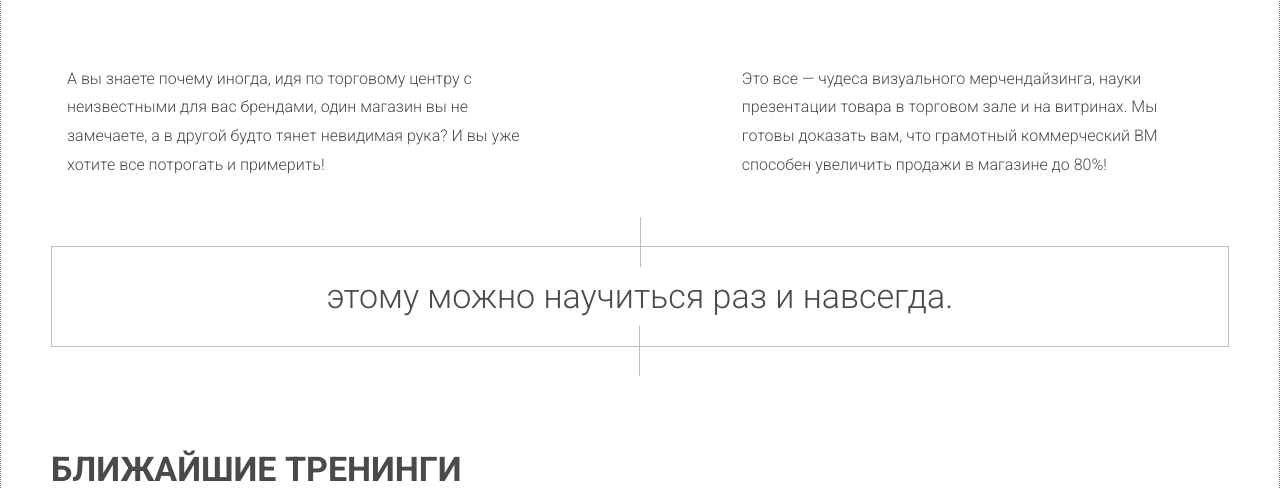
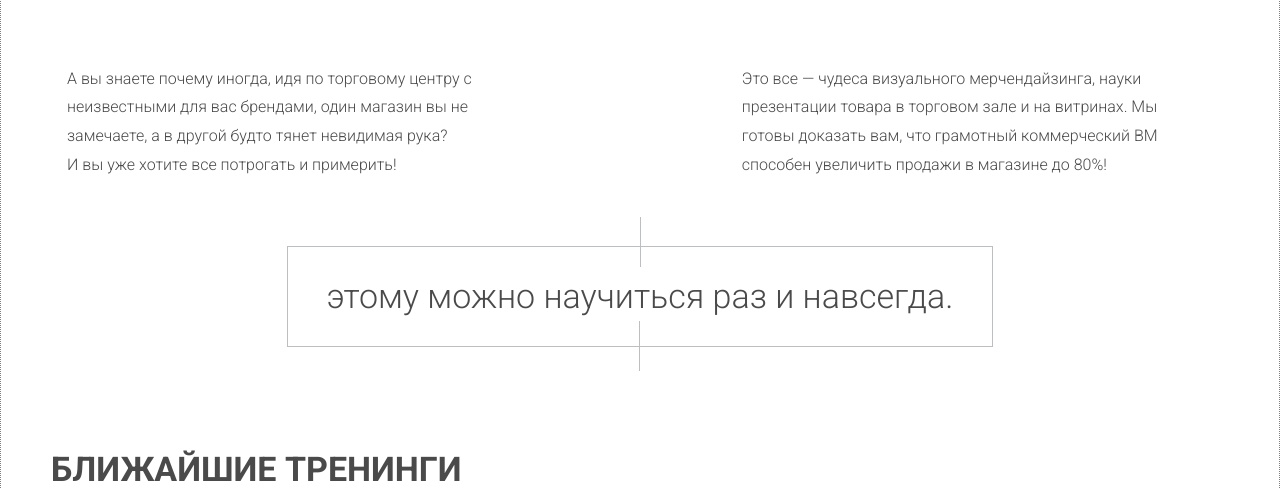
Before and after one commit to qborreda/vmguru, a PHP site: page /landing.html in a window 1280 px wide. Shown: the part 952-1440 px from the top of the page. Run offline with PHP 8.4, Linux system fonts and the light colour scheme; style sheets or scripts are compiled from the project's sources.

Commit message:
Centering of Section2 footer text; responsive

```diff
--- a/_scss/organisms/_section2.scss
+++ b/_scss/organisms/_section2.scss
@@ -1,19 +1,22 @@
 .section2 {
-  @include display_flex();
-  @include flex_flex-wrap(wrap);
-  @include flex_flex-direction(row);
-  @include flex_justify-content(space-between);
   margin: 0 auto;
   padding: 50px;
   line-height: 1.8rem;
 
-  &-left,
-  &-right {
-    @include flex_flex(1 1 100%);
-    margin: 1rem;
+  .section2-texts {
+    @include display_flex();
+    @include flex_flex-wrap(wrap);
+    @include flex_flex-direction(row);
+    @include flex_justify-content(space-between);
 
-    @include mq($from: tablet) {
-      @include flex_flex(0 1 40%);
+    .left,
+    .right {
+      @include flex_flex(1 1 100%);
+      margin: 1rem;
+
+      @include mq($from: tablet) {
+        @include flex_flex(0 1 40%);
+      }
     }
   }
 
@@ -22,13 +25,19 @@
     display: table;
     white-space: nowrap;
     margin: 50px auto 0;
-    min-width: 460px;
-    @include flex_flex(1 0 60%);
+    padding: 35px 20px;
+    // min-width: 460px;
     width: 60%;
-    padding: 35px 20px;
     font-size: $H1-SIZE + 10px;
     text-align: center;
     border: 1px solid $DETAIL-GREY;
+
+    @include mq($until: tablet) {
+      padding: 25px 20px;
+      min-width: 300px;
+      width: 50%;
+      font-size: $H2-SIZE;
+    }
 
     &:before,
     &:after {
@@ -45,7 +54,7 @@
       border-right: 1px solid $DETAIL-GREY;
     }
     &:after {
-      top: 80%;
+      top: 75%;
       right: 50%;
       border-left: 1px solid $DETAIL-GREY;
     }
--- a/landing.html
+++ b/landing.html
@@ -39,12 +39,13 @@
             </div>
         </section>
         <section class="section2">
-            <div class="section2-left">
-                А вы знаете почему иногда, идя по торговому центру с неизвестными для вас брендами, один магазин вы не замечаете, а в другой будто тянет невидимая рука?
-                И вы уже хотите все потрогать и примерить!
-            </div>
-            <div class="section2-right">
-                Это все — чудеса визуального мерчендайзинга, науки презентации товара в торговом зале и на витринах. Мы готовы доказать вам, что грамотный коммерческий ВМ способен увеличить продажи в магазине до 80%!
+            <div class="section2-texts">
+                <div class="left">
+                    А вы знаете почему иногда, идя по торговому центру с неизвестными для вас брендами, один магазин вы не замечаете, а в другой будто тянет невидимая рука?<br/>И вы уже хотите все потрогать и примерить!
+                </div>
+                <div class="right">
+                    Это все — чудеса визуального мерчендайзинга, науки презентации товара в торговом зале и на витринах. Мы готовы доказать вам, что грамотный коммерческий ВМ способен увеличить продажи в магазине до 80%!
+                </div>
             </div>
             <div class="section2-footer">
                 этому можно научиться раз и навсегда.
```
